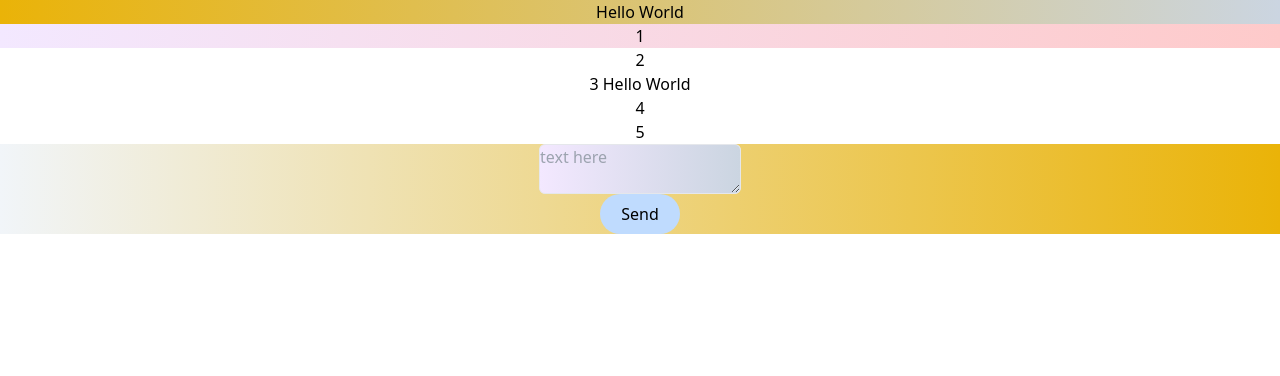
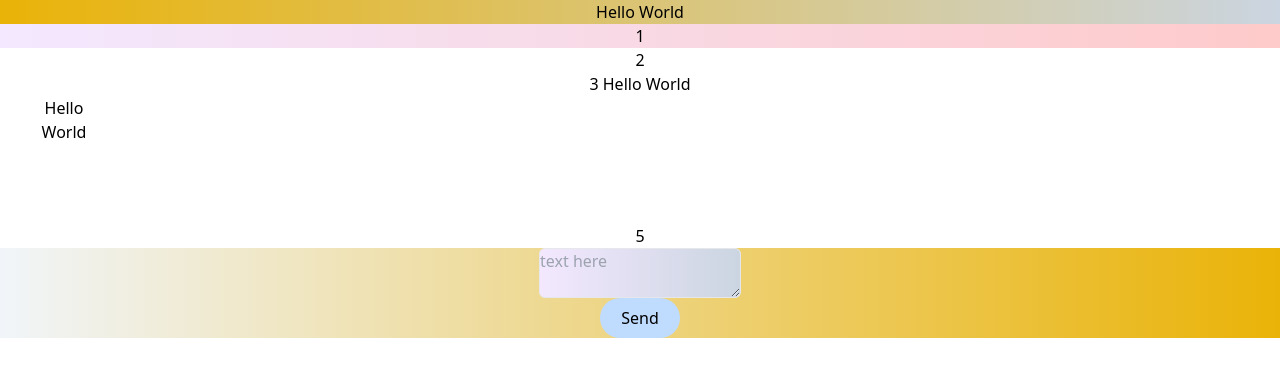
Before and after one commit to rtcottle/basic-tailwind, a website: page index.html in a window 1280 px wide. Drawn offline with Linux system fonts and the light colour scheme.

Commit message:
added more examples of tailwind

```diff
--- a/index.html
+++ b/index.html
@@ -19,7 +19,10 @@
     </div>
     <div id="change" class="text-center">2</div>
     <div class="text-center">3 Hello World</div>
-    <div class="text-center">4</div>
+    <div class="text-center box-border h-32 w-32 flex-col items-end">
+      <span>Hello</span>
+      <div>World</div>
+    </div>
     <div class="text-center">5</div>
     <form
       class="flex flex-col items-center bg-gradient-to-r from-slate-100 to-yellow-500"
```
Also changed, not shown: output.css.
